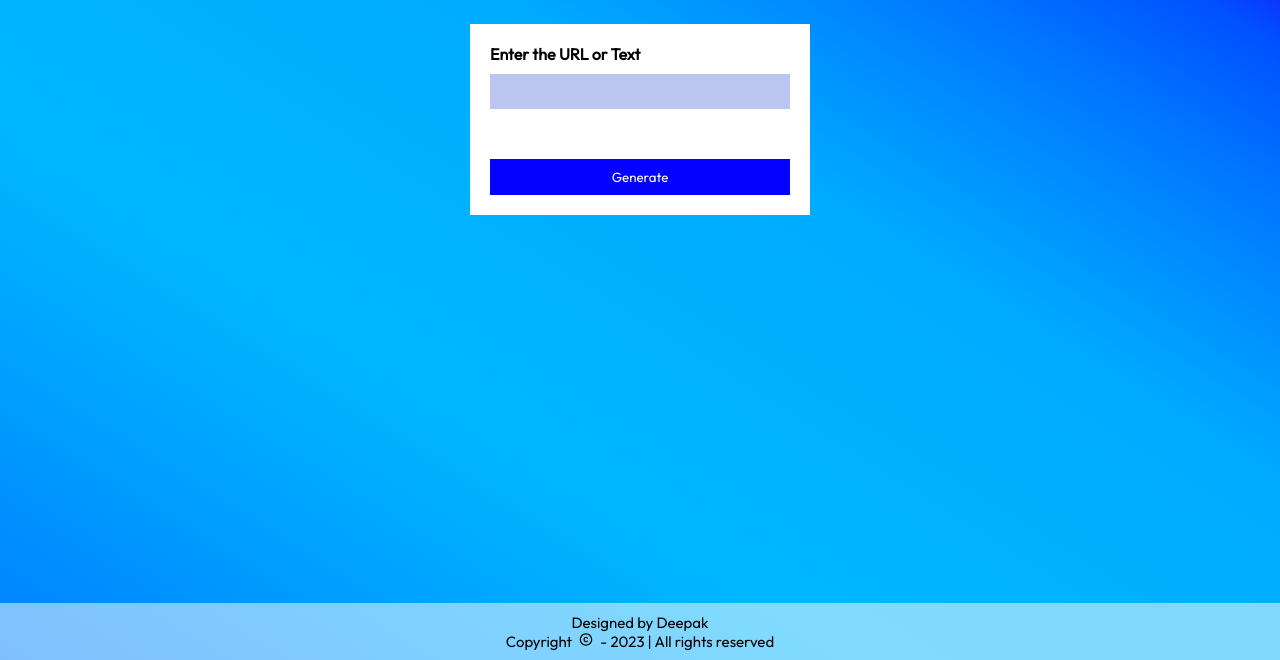
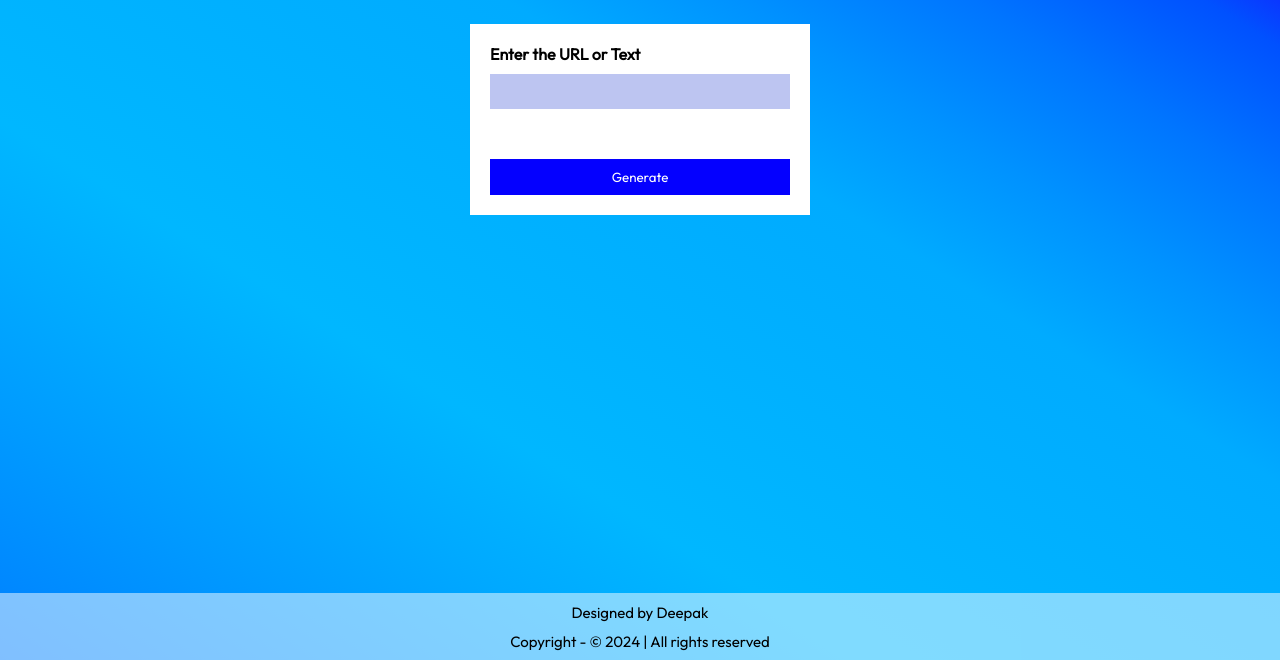
Before and after one commit to deepakdk11/QR-Code-generator, a plain HTML site: page index.html in a window 1280 px wide. Shown: the part 98-758 px from the top of the page. Drawn offline with Linux system fonts and the light colour scheme.

Commit message:
Update year

```diff
--- a/assets/Js/script.js
+++ b/assets/Js/script.js
@@ -7,6 +7,10 @@ const img = document.querySelector("img");
 const downBtn = document.querySelector(".download")
 
 const error = document.querySelector(".error")
+const copy = document.querySelector(".copyright")
+
+const year = new Date().getFullYear()
+copy.innerHTML = `Copyright - &copy; ${year} | All rights reserved`
 
 
 
--- a/index.html
+++ b/index.html
@@ -35,9 +35,7 @@
     <footer>
         <p>
             Designed by Deepak<br>
-            Copyright
-            <svg xmlns="http://www.w3.org/2000/svg" width="22" height="15" viewBox="0 0 24 24" style="color: white;"><path fill="#000000" d="M11.88 9.14c1.28.06 1.61 1.15 1.63 1.66h1.79c-.08-1.98-1.49-3.19-3.45-3.19C9.64 7.61 8 9 8 12.14c0 1.94.93 4.24 3.84 4.24c2.22 0 3.41-1.65 3.44-2.95h-1.79c-.03.59-.45 1.38-1.63 1.44c-1.31-.04-1.86-1.06-1.86-2.73c0-2.89 1.28-2.98 1.88-3zM12 2C6.48 2 2 6.48 2 12s4.48 10 10 10s10-4.48 10-10S17.52 2 12 2zm0 18c-4.41 0-8-3.59-8-8s3.59-8 8-8s8 3.59 8 8s-3.59 8-8 8z"/></svg>
-            - 2023 | All rights reserved
+            <p class="copyright"></p>
             <div class="svg">
                 <a href="https://github.com/deepakdk11/QR-Code-generator.git" class="github" target="_blank">
                     <svg xmlns="http://www.w3.org/2000/svg" width="25" height="32" viewBox="0 0 24 24" style="margin-top: 5px;"><path fill="#000000" d="M12 2A10 10 0 0 0 2 12c0 4.42 2.87 8.17 6.84 9.5c.5.08.66-.23.66-.5v-1.69c-2.77.6-3.36-1.34-3.36-1.34c-.46-1.16-1.11-1.47-1.11-1.47c-.91-.62.07-.6.07-.6c1 .07 1.53 1.03 1.53 1.03c.87 1.52 2.34 1.07 2.91.83c.09-.65.35-1.09.63-1.34c-2.22-.25-4.55-1.11-4.55-4.92c0-1.11.38-2 1.03-2.71c-.1-.25-.45-1.29.1-2.64c0 0 .84-.27 2.75 1.02c.79-.22 1.65-.33 2.5-.33c.85 0 1.71.11 2.5.33c1.91-1.29 2.75-1.02 2.75-1.02c.55 1.35.2 2.39.1 2.64c.65.71 1.03 1.6 1.03 2.71c0 3.82-2.34 4.66-4.57 4.91c.36.31.69.92.69 1.85V21c0 .27.16.59.67.5C19.14 20.16 22 16.42 22 12A10 10 0 0 0 12 2Z"/></svg>
```
